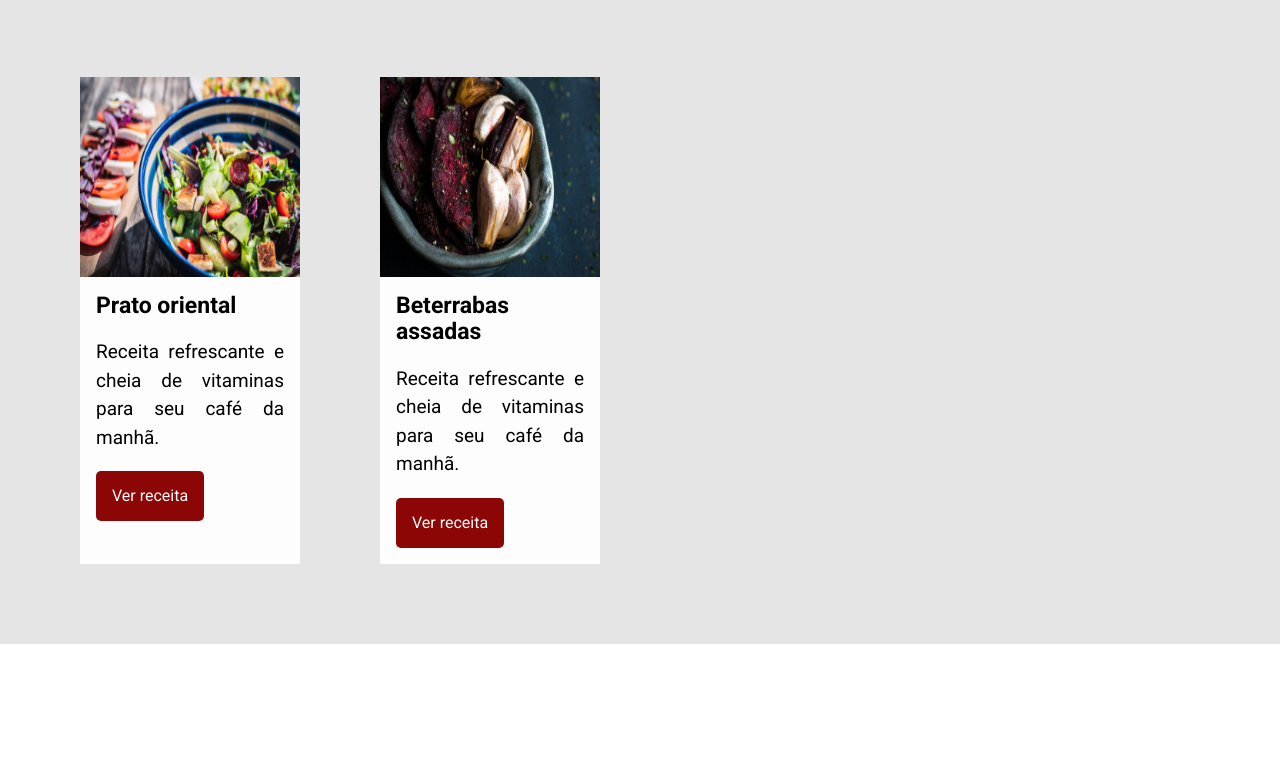
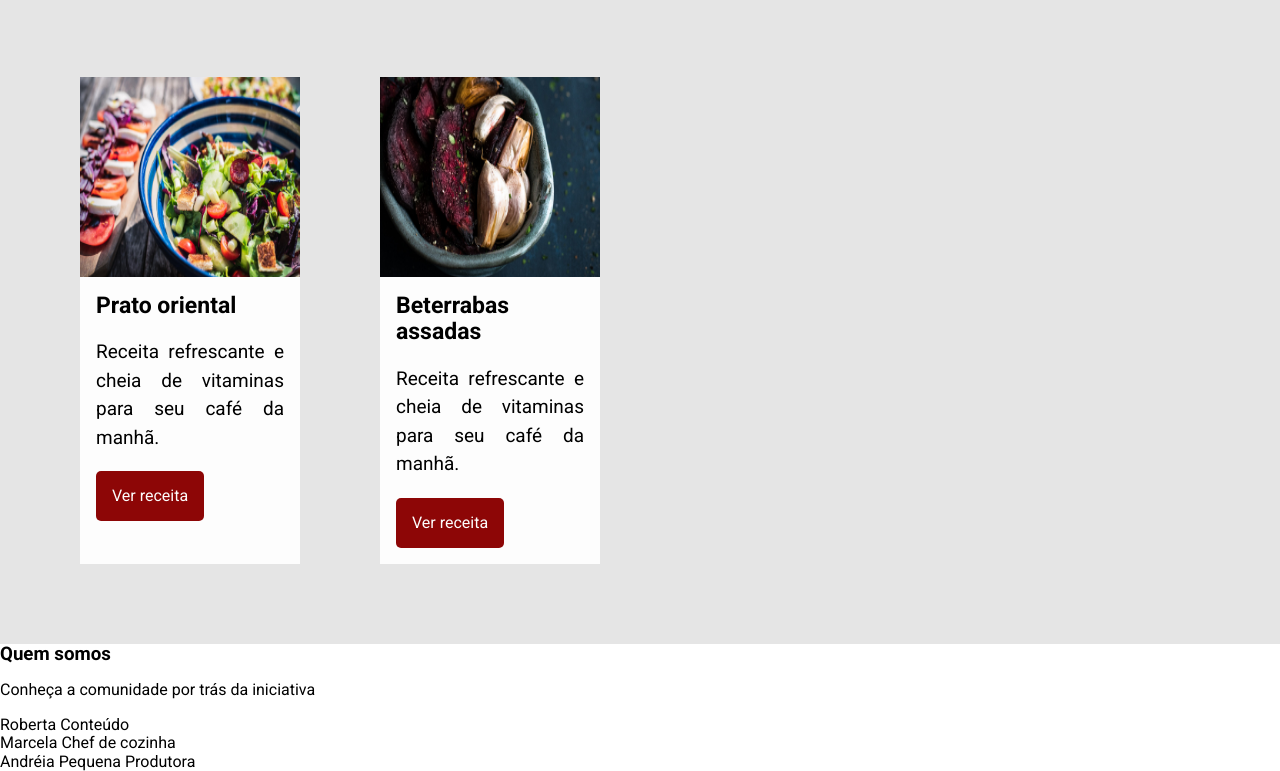
Before and after one commit to GabiCmg/ONE-formacao-full-stack, a plain HTML site: page II_formacao_Front-End/Arquitetura-css-assets/index.html in a window 1280 px wide. Shown: the part 1634-2405 px from the top of the page. Before the commit the page ends 2278 px from the top, so only its background shows below. Drawn offline with Linux system fonts and the light colour scheme.

Commit message:
🚀 Projetos-ONE

```diff
--- a/II_formacao_Front-End/Arquitetura-css-assets/index.html
+++ b/II_formacao_Front-End/Arquitetura-css-assets/index.html
@@ -107,6 +107,28 @@
             </div>
         </section>
 
+        <section class="quem-somos">
+            <h3 class="quem-somos__titulo">Quem somos</h3>
+            <p class="quem-somos__descricao">Conheça a comunidade por trás da iniciativa</p>
+            <div class="pessoas">
+                <div class="pessoa">
+                    <div class="pessoa__imagem pessoa__imagem--roberta"></div>
+                    <span class="pessoa__nome">Roberta</span>
+                    <span class="pessoa__funcao">Conteúdo</span>
+                </div>
+                <div class="pessoa">
+                    <div class="pessoa__imagem pessoa__imagem--marcela"></div>
+                    <span class="pessoa__nome">Marcela</span>
+                    <span class="pessoa__funcao">Chef de cozinha</span>
+                </div>
+                <div class="pessoa">
+                    <div class="pessoa__imagem pessoa__imagem--andreia"></div>
+                    <span class="pessoa__nome">Andréia</span>
+                    <span class="pessoa__funcao">Pequena Produtora</span>
+                </div>
+            </div>
+        </section>
+
     </body>
 
 </html>
```
